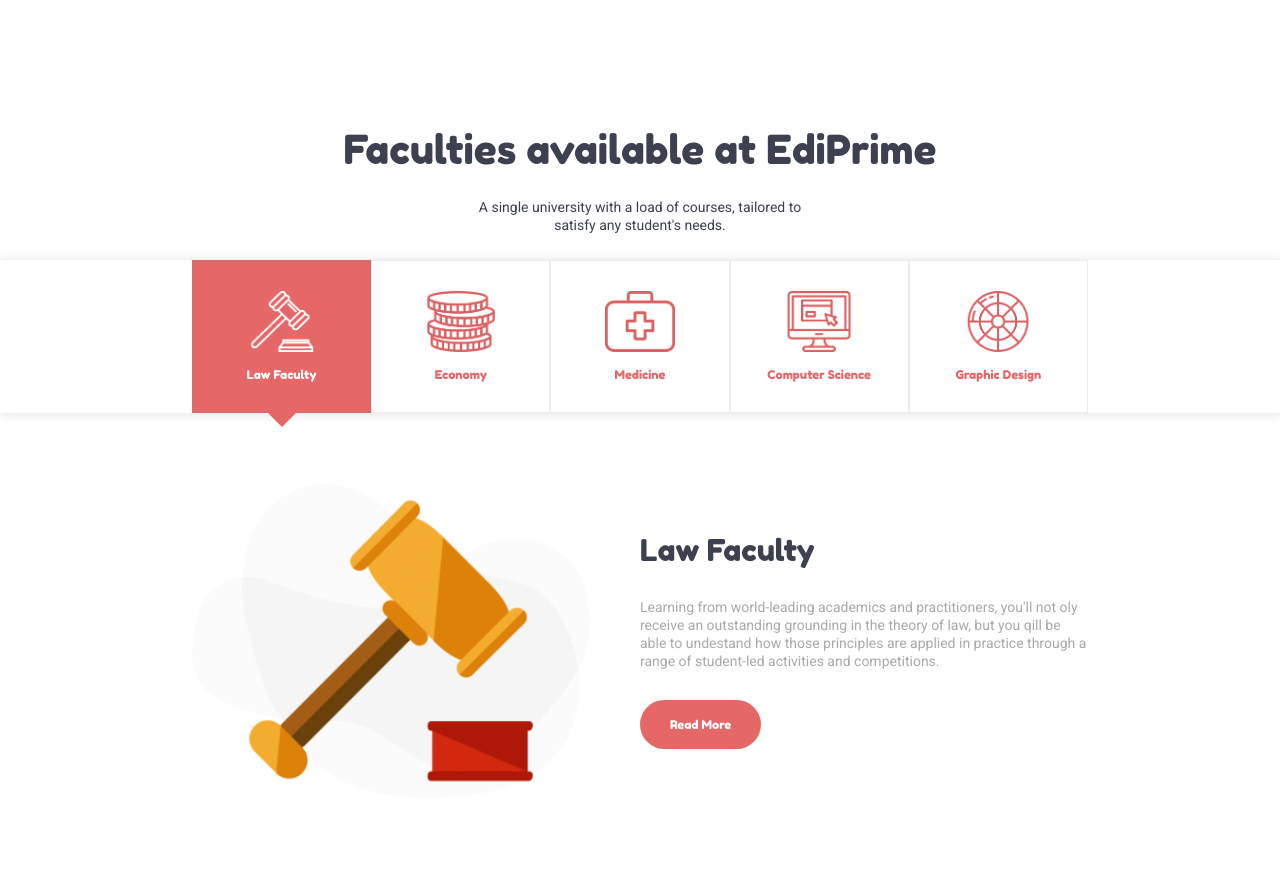
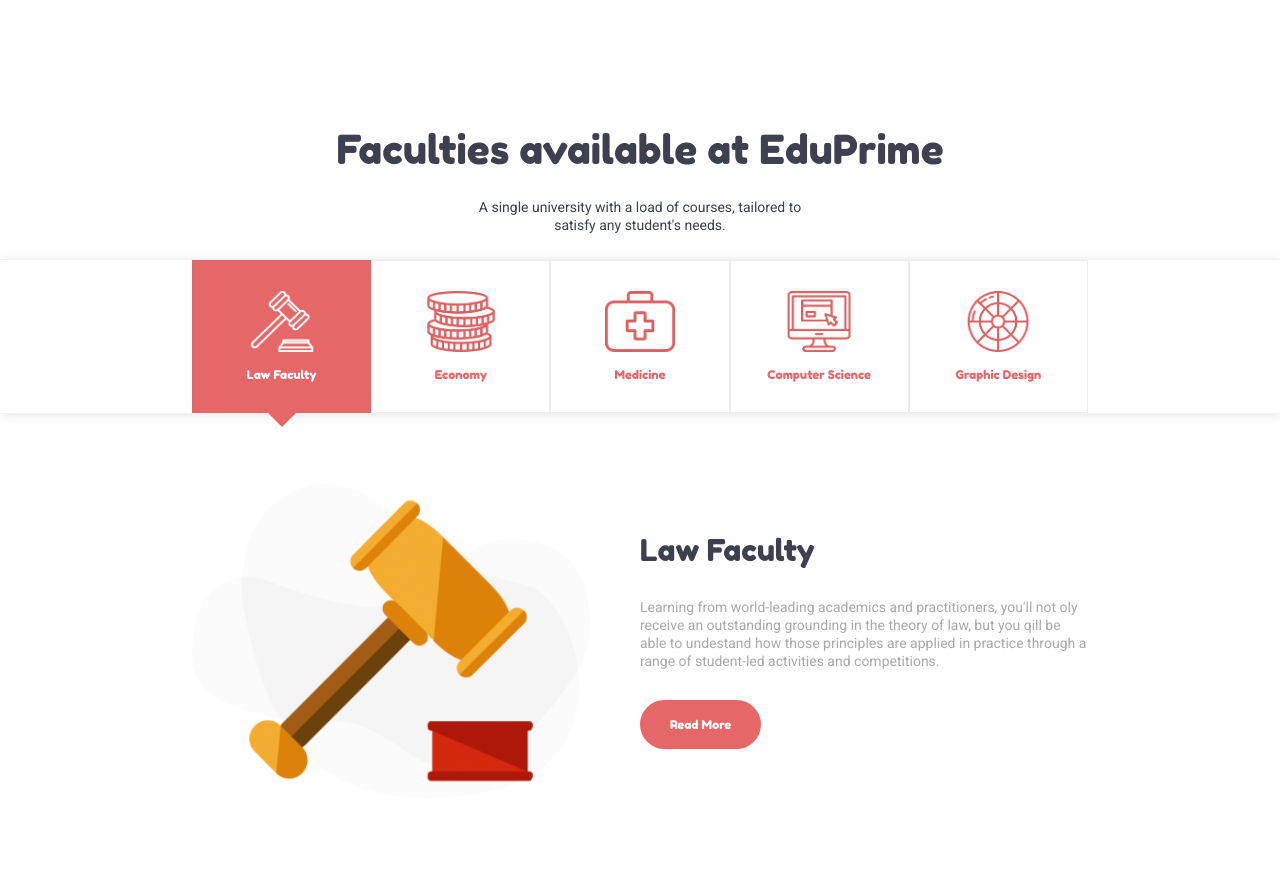
Before and after one commit to zhLisha/proj-html-vuejs, a Vue app: page / in a window 1280 px wide. Shown: the part 1120-2008 px from the top of the page. Built offline with nearby package versions, Linux system fonts and the light colour scheme.

Commit message:
Section 2 Modified title

```diff
--- a/src/components/Each Section/SectionTwo.vue
+++ b/src/components/Each Section/SectionTwo.vue
@@ -5,7 +5,7 @@
         <!-- Text Area -->
         <div class="text-area">
             <div class="title">
-                <h2>Faculties available at EdiPrime</h2>
+                <h2>Faculties available at EduPrime</h2>
             </div>
             <div class="text">
                 <p>
```
